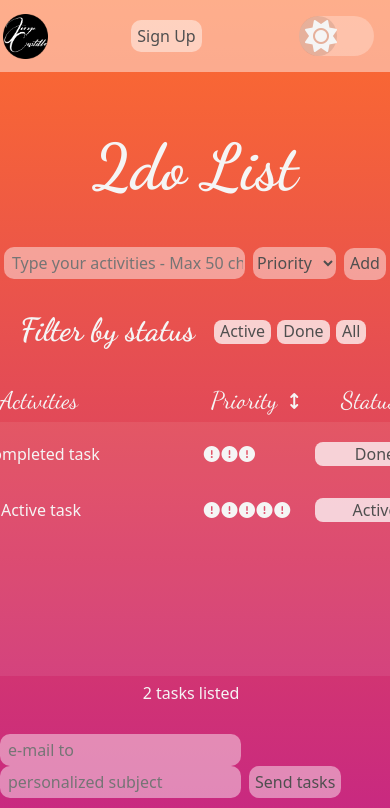
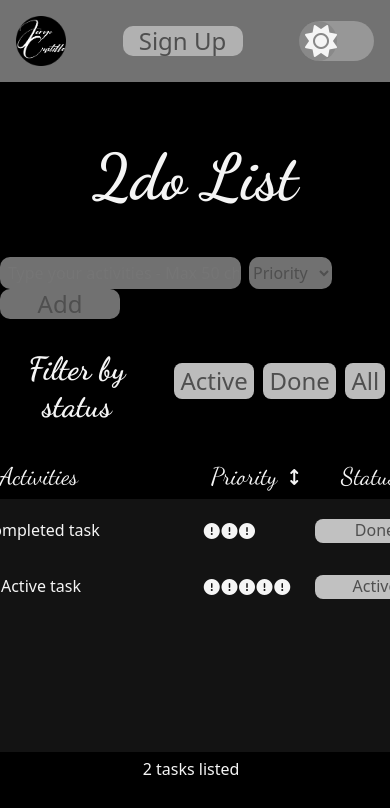
Before and after one commit to alfilister/toDo-List, a React (Vite) app in the folder Client/: page /home in a window 390 px wide. Shown: the top 808 px of the page. Built offline with nearby package versions, Linux system fonts and the light colour scheme.

Commit message:
First test of media Querys

```diff
--- a/Client/src/Styles/Buttons & inputs/_buttonMain.scss
+++ b/Client/src/Styles/Buttons & inputs/_buttonMain.scss
@@ -1,9 +1,13 @@
+@use "../root/variables" as *;
+
 .buttonMain {
   border-radius: 10px;
   border: none;
 
-  width: max-content;
+  width: 5em;
   height: 2em;
+
+  font-size: 1.5em;
 
   background-color: rgba(255, 255, 255, 0.444);
   color: rgb(79, 79, 79);
@@ -13,3 +17,9 @@
     transition: 1s;
   }
 }
+
+@media screen and (max-width: $pc) {
+  .buttonMain {
+    height: max-content;
+  }
+}
--- a/Client/src/Styles/Pages/_home.scss
+++ b/Client/src/Styles/Pages/_home.scss
@@ -26,3 +26,13 @@
   @extend .sunnyHome;
   background: $bg-moon;
 }
+
+@media screen and (max-width: $pc) {
+  .sunnyHome {
+    background: black;
+  }
+
+  .moonHome {
+    background: $bg-moon;
+  }
+}
--- a/Client/src/Styles/components/_navBar.scss
+++ b/Client/src/Styles/components/_navBar.scss
@@ -15,9 +15,11 @@
     justify-content: center;
     width: 50px;
     height: 50px;
+    margin: 1em;
+
     img {
-      width: 90%;
-      height: 90%;
+      width: 100%;
+      height: 100%;
     }
   }
 }
--- a/Client/src/Styles/root/_variables.scss
+++ b/Client/src/Styles/root/_variables.scss
@@ -20,3 +20,9 @@ $bg-moon: linear-gradient(
 
 $sunset-alert: rgb(238, 0, 255);
 $moon-alert: rgb(9, 9, 121, 1);
+
+/* Media Querys */
+
+$pc: 900px;
+$tablet: 750px;
+$phone: 500px;
```
